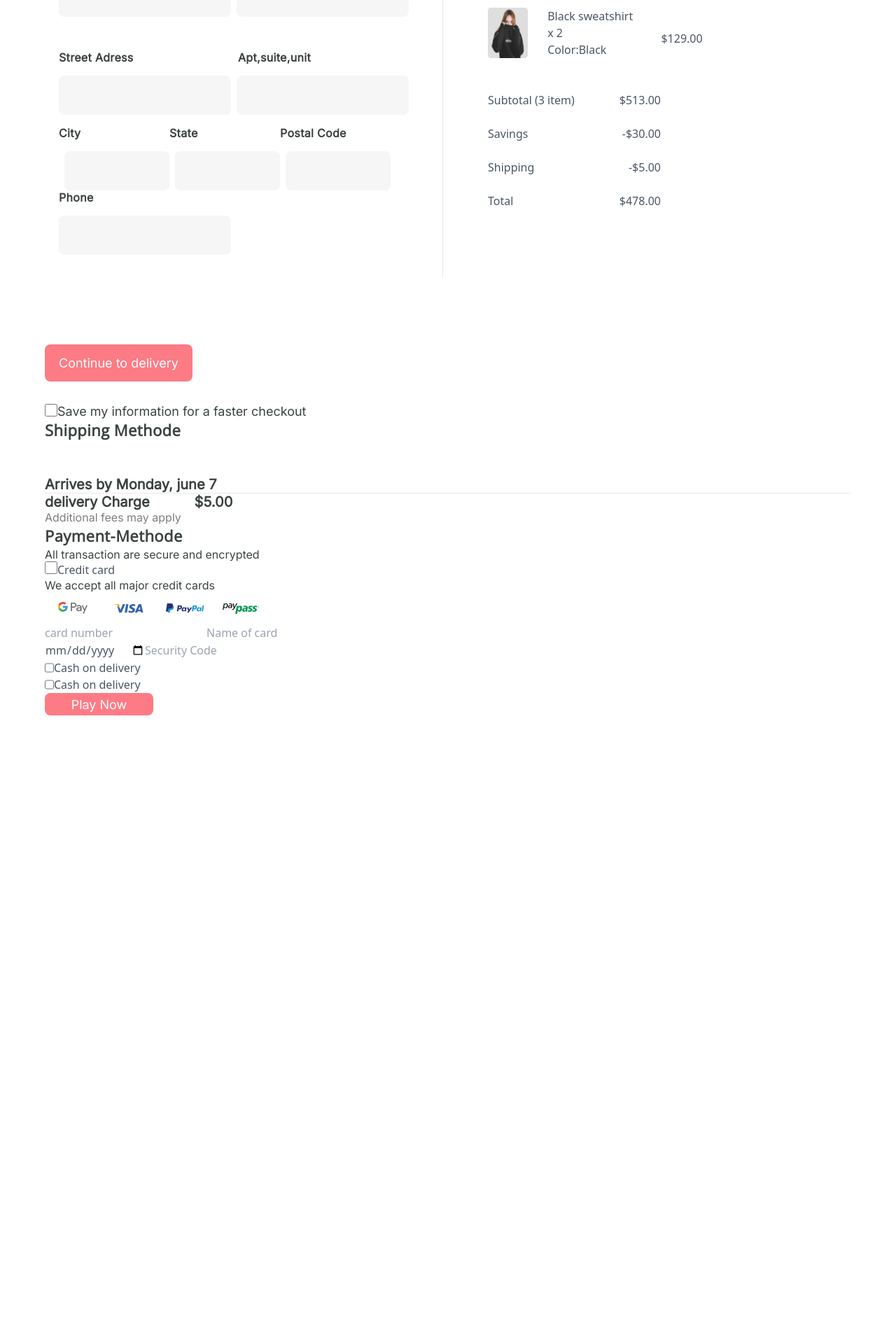
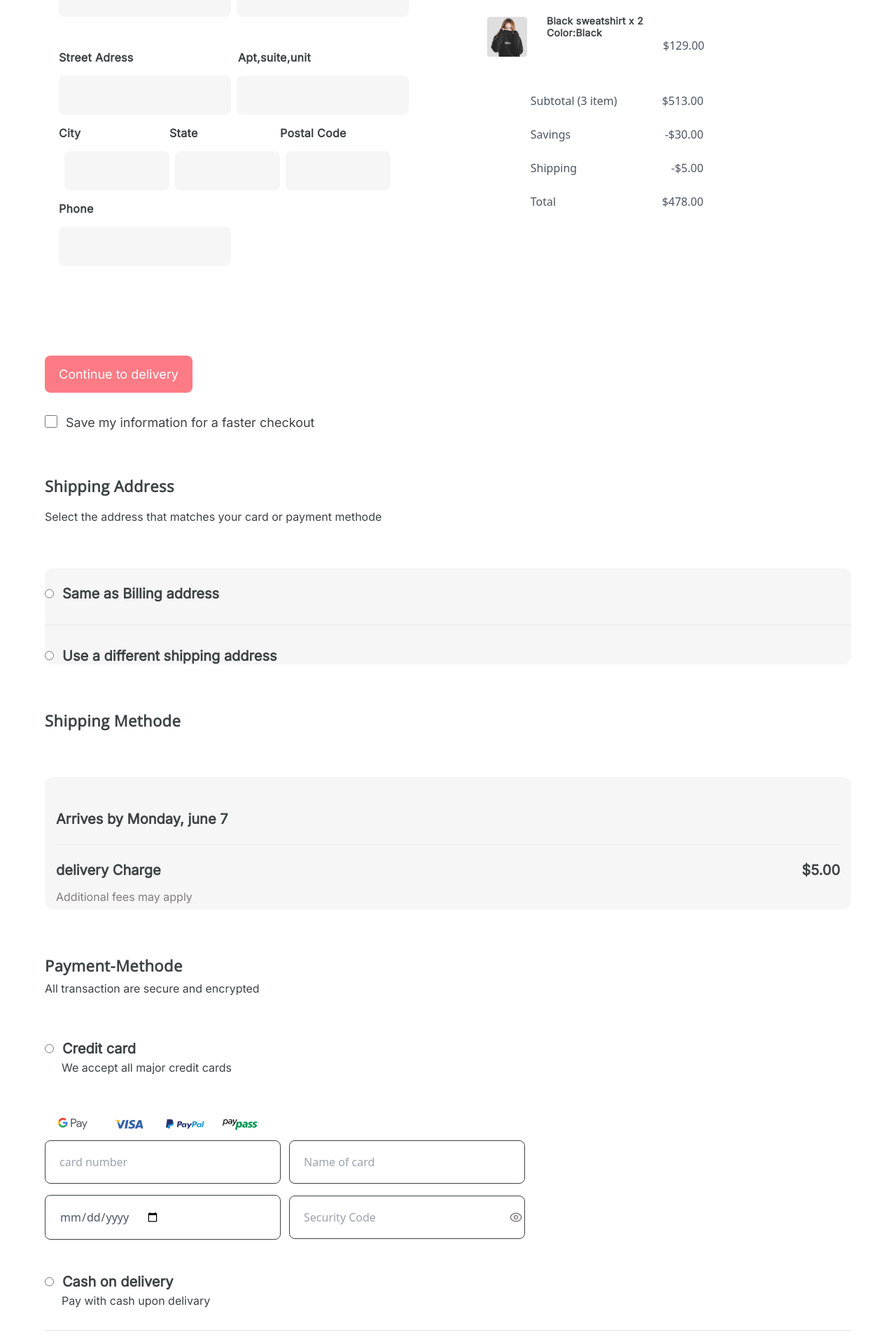
Before and after one commit to m-yunus/suss_ecommerce, a React (Create React App) app: page /checkout in a window 1280 px wide. Shown: the part 600-2520 px from the top of the page at 70% size. Before the commit the page ends 1622 px from the top, so only its background shows below. Built offline with nearby package versions, Linux system fonts and the light colour scheme.

Commit message:
checkout page completed

```diff
--- a/src/Pages/CheckOut/CheckOut.css
+++ b/src/Pages/CheckOut/CheckOut.css
@@ -249,6 +249,36 @@ margin-top: 1rem;
 .smry-images{
     display: flex;
 
+
+
+}
+.smry-image-title{
+    color: #3C4242;
+font-family: Inter;
+font-size: 14px;
+font-style: normal;
+font-weight: 700;
+line-height: normal;
+letter-spacing: 0.28px;
+}
+.smry-image{
+    display: flex;
+width: 57px;
+height: 63px;
+padding-right: 0px;
+align-items: center;
+gap: 15px;
+flex-shrink: 0;
+object-fit: contain;
+}
+.smry-img-color{
+    color: #3C4242;
+font-family: Inter;
+font-size: 14px;
+font-style: normal;
+font-weight: 700;
+line-height: normal;
+letter-spacing: 0.28px;
 }
 .smry-image-clr{
    display: flex;
@@ -269,29 +299,20 @@ margin-top: 1rem;
     display: flex;
     margin-top: 2rem;
 }
+
 .subtotal-bill{
     margin-top: 3rem;
 }
 .subttl-bill{
     display: flex;
 }
-.subtotal{
 
-}
-.ttl-rate{
-
-}
 .savings{
     display: flex;
     justify-content: space-between;
     margin-top: 1.5rem;
 }
-.svngs{
 
-}
-.svngs-rate{
-
-}
 .shipping{
     display: flex;
     justify-content: space-between;
@@ -317,6 +338,67 @@ font-size: 18px;
 font-style: normal;
 font-weight: 500;
 line-height: normal;
+}
+.bill-adress{
+    border-radius: 12px;
+    background: #F6F6F6;
+    margin-top: 4rem;
+    display: flex;
+    flex-direction: column;
+
+
+}
+
+.ship-adress{
+    color: #3C4242;
+font-family: Open Sans;
+font-size: 22px;
+font-style: normal;
+font-weight: 700;
+line-height: 33.5px; /* 152.273% */
+letter-spacing: 0.44px;
+margin-top: 4rem;
+}
+.adrs-text{
+    color: #3C4242;
+    font-family: Inter;
+    font-size: 16px;
+    font-style: normal;
+    font-weight: 400;
+    line-height: normal;
+    margin-top: 1rem;
+
+}
+.same-as{
+    display: flex;
+    padding-top: 1.5rem;
+}
+.same-text{
+    color: #3C4242;
+font-family: Inter;
+font-size: 20px;
+font-style: normal;
+font-weight: 700;
+line-height: normal;
+}
+.use-dif{
+    display: flex;
+    margin-top: 2rem;
+    align-items: center;
+
+
+}
+.use-dif-text{
+    color: #3C4242;
+font-family: Inter;
+font-size: 20px;
+font-style: normal;
+font-weight: 700;
+line-height: normal;
+
+}
+.adr-hr{
+    margin-top: 2rem;
 }
 .save-input{
     display: flex;
@@ -345,6 +427,7 @@ line-height: normal;
     font-weight: 700;
     line-height: 33.5px; /* 152.273% */
     letter-spacing: 0.44px;
+    margin-top:4rem;
 }
 .arvs{
     margin-top: 3rem;
@@ -354,10 +437,22 @@ font-size: 20px;
 font-style: normal;
 font-weight: 700;
 line-height: normal;
+padding-bottom: 1.5rem;
+}
+.shp-mthd-arv{
+    height: 189px;
+    border-radius: 12px;
+    background: #F6F6F6;
+    display: flex;
+    flex-direction: column;
+    margin-top: 4rem;
+
+
 }
 .delivery-charge{
     display: flex;
-
+    padding-top: 1.5rem;
+ justify-content: space-between;
 }
 .dlvry-charge{
     color: #3C4242;
@@ -375,6 +470,7 @@ font-style: normal;
 font-weight: 700;
 line-height: normal;
 
+
 }
 .fees{
     color: #807D7E;
@@ -383,6 +479,7 @@ line-height: normal;
     font-style: normal;
     font-weight: 500;
     line-height: normal;
+    margin-top: 1rem;
 }
 .payment-method{
     color: #3C4242;
@@ -392,6 +489,7 @@ font-style: normal;
 font-weight: 700;
 line-height: 33.5px; /* 152.273% */
 letter-spacing: 0.44px;
+margin-top: 4rem;
 }
 .payment-sub-title{
     color: #3C4242;
@@ -400,15 +498,27 @@ font-size: 16px;
 font-style: normal;
 font-weight: 400;
 line-height: normal;
+margin-top: 5px;
 }
 .credit-card{
     display: flex;
+    margin-top: 4rem;
+}
+.credit-title{
+    color: #3C4242;
+font-family: Inter;
+font-size: 20px;
+font-style: normal;
+font-weight: 700;
+line-height: normal;
 }
 .credit-input{
-    width: 18px;
-height: 18px;
+
+background-color: #3C4242;
 
 }
+
+
 .crdt-text{
     color: #3C4242;
 font-family: Inter;
@@ -416,15 +526,19 @@ font-size: 16px;
 font-style: normal;
 font-weight: 400;
 line-height: normal;
+margin-top: 5px;
 }
 .credit-crds{
     display: flex;
+    margin-top: 3rem;
 }
 .crdt-inpt{
     display: flex;
+    flex-wrap: wrap;
 }
 .crdt-inpt1{
     display: flex;
+    flex-wrap: wrap;
 }
 .cash-on{
     display: flex;
@@ -450,6 +564,184 @@ font-weight: 500;
 line-height: normal;
 border-radius: 8px;
 background: #FD7B85;
+margin-top: 3rem;
+}
+.card-num{
+    display: flex;
+width: 337px;
+padding: 18px 20px;
+align-items: center;
+gap: 190px;
+border-radius: 8px;
+border: 1px solid #3C4242;
+}
+.card-name{
+    display: flex;
+    width: 337px;
+    padding: 18px 20px;
+    align-items: center;
+    gap: 190px;
+    border-radius: 8px;
+border: 1px solid #3C4242;
+}
+.crdt-inpt1{
+    margin-top: 1rem;
+    display: flex;
+    flex-wrap: wrap;
+}
+.date-birth{
+    display: flex;
+    width: 337px;
+    padding: 18px 20px;
+    align-items: center;
+    gap: 190px;
+    border-radius: 8px;
+border: 1px solid #3C4242;
+}
+.scrty-code{
+    display: flex;
+    width: 337px;
+    padding: 18px 20px;
+    align-items: center;
+    gap: 190px;
+    border-radius: 8px;
+border: 1px solid #3C4242;
+}
+.scrt{
+    display: flex;
+
+    flex-wrap: wrap;
+}
+.crd-info{
+    display: flex;
+    flex-direction: column;
+    flex-wrap: wrap;
+}
+
+.cash-on{
+    margin-top: 3rem;
+}
+.cash-title{
+    color: #3C4242;
+font-family: Inter;
+font-size: 20px;
+font-style: normal;
+font-weight: 700;
+line-height: normal;
+}
+.cash-text{
+
+color: #3C4242;
+font-family: Inter;
+font-size: 16px;
+font-style: normal;
+font-weight: 400;
+line-height: normal;
+margin-top: 5px;
+}
+.pay-pol{
+    margin-top: 2rem;
+}
+.cash-hr{
+    margin-top: 2rem;
+}
+.pay-pol-title{
+    color: #3C4242;
+font-family: Inter;
+font-size: 20px;
+font-style: normal;
+font-weight: 700;
+line-height: normal;
+}
+.smry-title{
+    color: #3C4242!important;
+font-family: Open Sans;
+font-size: 24px;
+font-style: normal;
+font-weight: 700;
+line-height: normal;
+}
+.scrt-code{
+    display: flex;
+    position: relative;
+    justify-content: end;
+    align-items: center;
+
+}
+.scrt-img{
+    position: absolute;
+    padding-right: 3px;
+
+}
+@media(max-width:1024px){
+  .bill-main{
+    display: flex;
+    justify-content: center;
+  }
+  .bill-section{
+    width: 100%;
+  }
+  .bill-sec{
+
+    display: flex;
+    flex-direction: column;
+
+  }
+  .bill-titl{
+    display: flex;
+    justify-content: center;
+    align-items: center;
+  }
+  .bill-main-title{
+    display: flex;
+    justify-content: center;
+  }
+  .bill-input-1,.bill-inpt,.bill-input-2,.bill-input-3,.bill-input-4,.chk{display: flex;
+    justify-content: center;
+
+  }
+  .smry-sec{
+    display: flex;
+    justify-content: center;
+    align-items: center;
+  }
+  .smry-ttl{
+    display: flex!important;
+    justify-content: center!important;
+    align-items: center!important;
+  margin-top: 2rem;
+}
+  .smry-title{
+    display: flex;
+    justify-content: center;
+    align-items: center;
+  }
+  .smry-main{
+    display: flex;
+    justify-content: center;
+    align-items: center;
+  }
+  .subtotal-bill{
+    display: flex;
+    flex-direction: column;
+    justify-content: center;
+
+  }
+  .cnt-button,.save-input,.same-as,.use-dif{
+    display: flex;
+    justify-content: center;
+  }
+  .credit-card{
+    display: flex;
+    justify-content: center;
+  }
+  .credit-crds,.crdt-inpt,.crdt-inpt1,.cash-on,.pay-pol,.play-btn{
+    display: flex;
+    justify-content: center;
+  }
+
+
+
 }
 
 @media(max-width:431px){
@@ -462,4 +754,8 @@ background: #FD7B85;
         height: 8.143px;
         margin-top: 3px;
     }
+    .checkout{
+        padding: 0 ;
+    }
+
 }
--- a/src/Pages/CheckOut/CheckOut.jsx
+++ b/src/Pages/CheckOut/CheckOut.jsx
@@ -9,7 +9,7 @@ import pay from "../../assets/images/Checkout/pay.png";
 import visa from "../../assets/images/Checkout/visa.png";
 import paypal from "../../assets/images/Checkout/paypal.png";
 import paypass from "../../assets/images/Checkout/paypass.png";
-
+import eye from "../../assets/images/Checkout/eye.png";
 
 
 const CheckOut = () => {
@@ -27,14 +27,17 @@ const CheckOut = () => {
         <div className="dtls-smry ">
 
         <section className="text-gray-600 body-font">
-  <div className="container flex flex-wrap px-5 py-24 mx-auto items-center">
-    <div className="  md:w- md:pr-12 md:py-8 md:border-r md:border-b-0 mb-10 md:mb-0 pb-10 border-b border-gray-200">
+  <div className="container gap-16 flex flex-wrap px-5 py-24 mx-auto items-center">
+    <div className=" bill-section  md:w- md:pr-12 md:py-8 md:border- md:border-b-0 mb-10 md:mb-0 pb-10 border-b border-gray-200">
+      <div className="bill-sec">
       <div className="bill-main gap-3">
         <div className="bill-line"></div>
       <h1 className=" chck-title sm:text-3xl  mb-2">CheckOut</h1>
       </div>
       <div className="bill-main-title">
+
       <p className="bill-title">Billing Details</p>
+
       </div>
       <div className="bill-input-1 ">
         <div className="bill-inpt ">
@@ -91,13 +94,18 @@ const CheckOut = () => {
       </div>
 
       <div className="bill-inpt">
-          <p className="bill-inpt-title">Phone</p>
+          <p className="bill-inpt-title2">Phone</p>
+          <div className="chk">
           <input type="text" className="bill-input-box" />
+          </div>
         </div>
+        </div>
+    </div>
+    <div className=" smry-sec flex flex-col md:w-1/3 md:pl-15">
+      <div className="smry-ttl">
 
-    </div>
-    <div className="flex flex-col md:w-1/3 md:pl-16">
-      <h2 className="title-font font-semibold text-gray-800 tracking-wider text-sm mb-3">Oredr Summary</h2>
+      <h2 className="smry-title title-font f text-sm mb-3">Order Summary</h2>
+      </div>
       <nav className="flex flex-wrap list-none -mb-1">
         <div className="smry-main gap-5">
        <div className="smry-images">
@@ -161,7 +169,7 @@ const CheckOut = () => {
         </div>
 
         </div>
-        <div className="subtotal-bill">
+        <div className="subtotal-bill mx-auto">
           <div className="subttl-bill gap-16">
             <p className="subtotal">Subtotal (3 item)</p>
 
@@ -188,54 +196,83 @@ const CheckOut = () => {
 
 
   </div>
+  <div className="cnt-button">
   <button className="dlvry-btn">Continue to delivery</button>
-  <div className="save-input">
+  </div>
+  <div className="save-input gap-3">
     <input className="save-chkout" type="checkbox" />
     <p className="save-text">Save my information for a faster checkout</p>
 
   </div>
+  <p className="ship-adress">Shipping Address</p>
+  <p className="adrs-text">Select the address that matches your card or payment methode</p>
+  <div className="bill-adress ">
+    <div className="same-as gap-3">
+      <input type="radio" />
+      <p className="same-text">Same as Billing address</p>
+    </div>
+    <hr className="adr-hr" />
+    <div className="use-dif gap-3">
+      <input type="radio" />
+      <p className="use-dif-text">Use a different shipping address</p>
+    </div>
+  </div>
   <p className="shpng-title">Shipping Methode</p>
 
+    <div className="shp-mthd-arv px-4">
   <p className="arvs">Arrives by Monday, june 7</p>
   <hr className="arvs-hr" />
   <div className="delivery-charge gap-16">
   <p className="dlvry-charge">delivery Charge</p>
   <p className="dlvry-chrg">$5.00</p>
   </div>
+  <p className="fees">Additional fees may apply</p>
+  </div>
 
-  <p className="fees">Additional fees may apply</p>
+
 
   <p className="payment-method">Payment-Methode</p>
   <p className="payment-sub-title">All transaction are secure and encrypted</p>
 
-  <div className="credit-card">
-    <input type="checkbox" className="credit-input" />
+  <div className="credit-card gap-3">
+    <input type="radio" className="credit-input" />
     <p className="credit-title">Credit card</p>
   </div>
-  <p className="crdt-text">We accept all major credit cards</p>
+  <p className="crdt-text px-6">We accept all major credit cards</p>
   <div className="credit-crds">
     <img src={pay} alt="" className="pay" />
     <img src={visa} alt="" className="visa" />
     <img src={paypal} alt="" className="paypal" />
     <img src={paypass} alt="" className="paypass" />
   </div>
-  <div className="crdt-inpt">
-    <input placeholder="card number" type="number" className="card-num" />
+
+  <div className="crdt-inpt gap-3">
+    <input placeholder="card number" type="text" className="card-num" />
     <input placeholder="Name of card" type="text" className="card-name" />
   </div>
-  <div className="crdt-inpt1">
+  <div className="crdt-inpt1 gap-3">
     <input placeholder="Expiration date (MM/YY)" type="date" className="date-birth" />
-    <input placeholder="Security Code" type="number" className="scrty-code" />
+     <div className="scrt-code">
+    <input placeholder="Security Code" type="password" className="scrty-code" ></input>
+    <img src={eye} alt="" className="scrt-img" />
+    </div>
+
   </div>
-  <div className="cash-on">
-    <input type="checkbox" className="cash-on-input" />
+
+  <div className="cash-on gap-3">
+    <input type="radio" className="cash-on-input" />
     <p className="cash-title">Cash on delivery</p>
   </div>
-  <div className="pay-pol">
-    <input type="checkbox" className="pay-pol-input" />
-    <p className="pay-pol-title">Cash on delivery</p>
+  <p className="cash-text px-6">Pay with cash upon delivary</p>
+
+  <hr className="cash-hr" />
+  <div className="pay-pol gap-3">
+    <input type="radio" className="pay-pol-input" />
+    <p className="pay-pol-title">Paypol</p>
   </div>
+  <div className="play-btn">
   <button className="play-now">Play Now</button>
+  </div>
 
 
 </section>
```
Also changed, not shown: src/assets/images/Checkout/eye.png (added).
